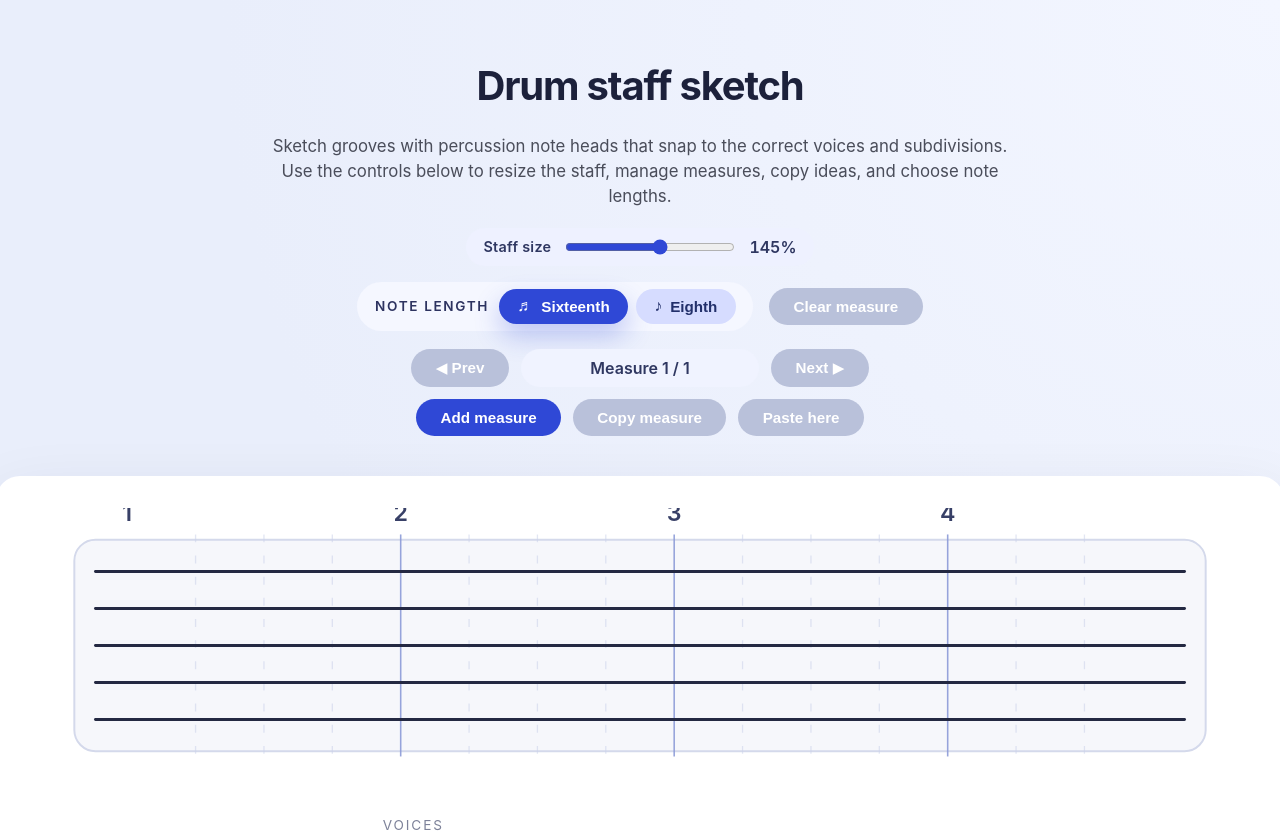
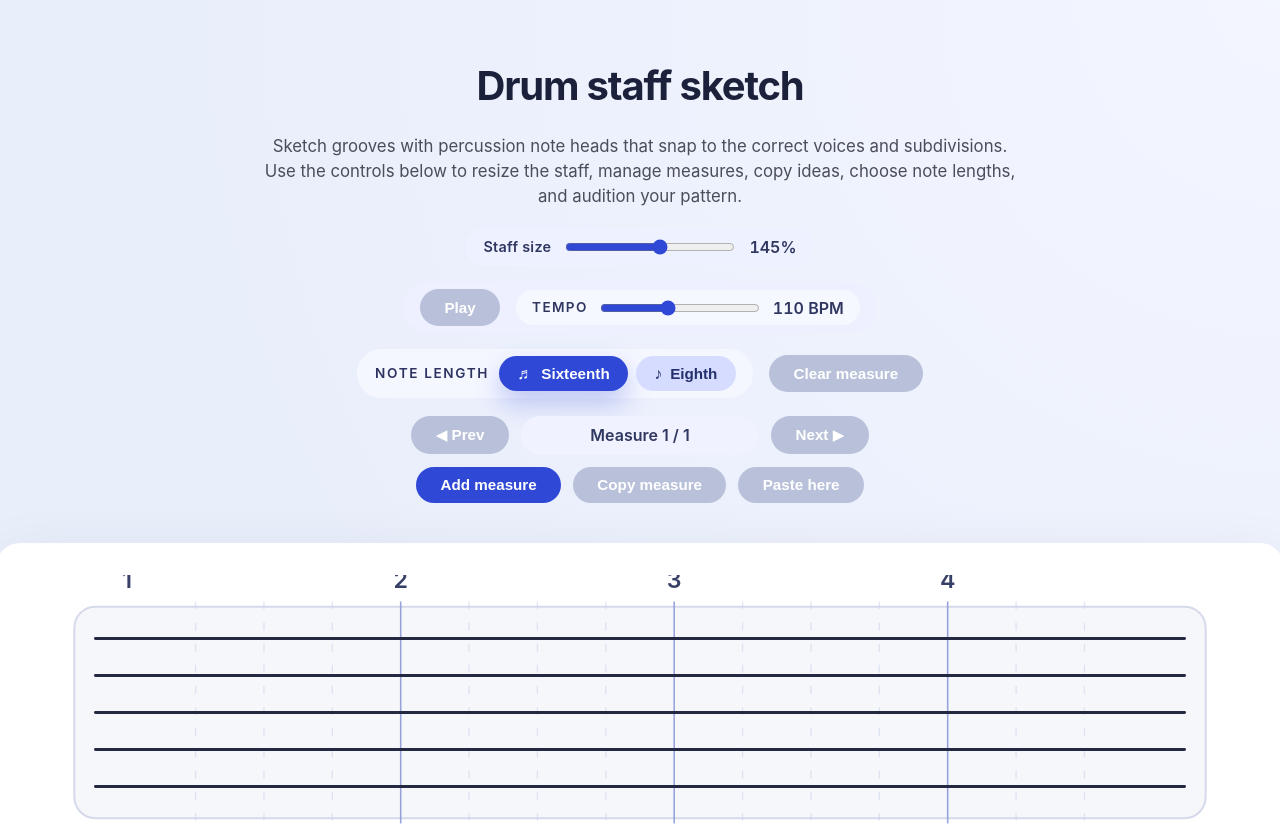
Before and after one commit to chosundeveloper/drumsheet, a React (Vite) app: page / in a window 1280 px wide. Shown: the top 832 px of the page. Built offline with nearby package versions, Linux system fonts and the light colour scheme.

Commit message:
Add basic audio playback with tempo control

```diff
--- a/src/App.css
+++ b/src/App.css
@@ -34,6 +34,55 @@
   justify-content: center;
   flex-wrap: wrap;
   gap: 16px;
+}
+
+.playback-controls {
+  display: flex;
+  align-items: center;
+  gap: 16px;
+  padding: 0.45em 1.1em;
+  border-radius: 999px;
+  background: #eef0ff;
+  color: #2a315c;
+  font-weight: 600;
+}
+
+.play-button.active {
+  background: #f2576d;
+  box-shadow: 0 12px 26px rgba(242, 87, 109, 0.28);
+}
+
+.play-button:disabled {
+  background: #c4cbe6;
+  cursor: default;
+  box-shadow: none;
+}
+
+.tempo-control {
+  display: flex;
+  align-items: center;
+  gap: 10px;
+  padding: 0.35em 1em;
+  border-radius: 999px;
+  background: #f6f8ff;
+  color: #2f3761;
+}
+
+.tempo-control span:first-child {
+  font-size: 0.85rem;
+  letter-spacing: 0.1em;
+  text-transform: uppercase;
+}
+
+.tempo-control input[type='range'] {
+  width: 160px;
+  accent-color: #2f48d6;
+}
+
+.tempo-value {
+  min-width: 72px;
+  text-align: right;
+  font-variant-numeric: tabular-nums;
 }
 
 .pill-button {
@@ -316,6 +365,7 @@
   }
 
   .zoom-control,
+  .playback-controls,
   .duration-controls {
     width: 100%;
     justify-content: center;
@@ -326,6 +376,15 @@
     max-width: 220px;
   }
 
+  .tempo-control {
+    flex-wrap: wrap;
+  }
+
+  .tempo-control input[type='range'] {
+    width: 100%;
+    max-width: 240px;
+  }
+
   .measure-indicator {
     min-width: auto;
   }
--- a/src/App.tsx
+++ b/src/App.tsx
@@ -1,4 +1,4 @@
-import { useMemo, useState } from 'react'
+import { useEffect, useMemo, useRef, useState } from 'react'
 import type { ChangeEvent, MouseEvent as ReactMouseEvent } from 'react'
 import './App.css'
 
@@ -44,6 +44,7 @@ const STAFF = {
 
 const DEFAULT_SUBDIVISIONS = STAFF.subdivisions
 const MEASURES_PER_ROW = 4
+const TEMPO = { min: 60, max: 180, default: 110 } as const
 
 const baseContentWidth = STAFF.width - STAFF.paddingX * 2
 const COLUMN_STEP = baseContentWidth / (STAFF.subdivisions - 1)
@@ -68,6 +69,8 @@ const DURATION_OPTIONS = [
 
 type DurationOption = (typeof DURATION_OPTIONS)[number]
 
+type StoppableNode = AudioScheduledSourceNode
+
 const xForColumnInRow = (column: number, rowStart: number) =>
   STAFF.paddingX + (column - rowStart) * COLUMN_STEP
 const yForRow = (row: number) => topLineY + (row - 1) * noteStep
@@ -84,6 +87,13 @@ function App() {
   const [hoverSlot, setHoverSlot] = useState<HoverSlot | null>(null)
   const [zoom, setZoom] = useState(1.45)
   const [selectedDuration, setSelectedDuration] = useState<DurationOption['value']>(1)
+  const [tempo, setTempo] = useState<number>(TEMPO.default)
+  const [isPlaying, setIsPlaying] = useState(false)
+
+  const audioContextRef = useRef<AudioContext | null>(null)
+  const scheduledStopRef = useRef<number | null>(null)
+  const playingNodesRef = useRef<StoppableNode[]>([])
+  const noiseBufferRef = useRef<AudioBuffer | null>(null)
 
   const measureOffsets = useMemo(() => {
     const offsets: Array<{ start: number; subdivisions: number }> = []
@@ -197,6 +207,173 @@ function App() {
     }
   }
 
+  const stopPlayback = () => {
+    if (scheduledStopRef.current !== null) {
+      window.clearTimeout(scheduledStopRef.current)
+      scheduledStopRef.current = null
+    }
+    playingNodesRef.current.forEach((node) => {
+      try {
+        node.stop()
+      } catch {
+        // node might already be stopped
+      }
+    })
+    playingNodesRef.current = []
+    setIsPlaying(false)
+  }
+
+  useEffect(() => {
+    return () => {
+      stopPlayback()
+      audioContextRef.current?.close().catch(() => undefined)
+    }
+    // eslint-disable-next-line react-hooks/exhaustive-deps
+  }, [])
+
+  const getNoiseBuffer = (ctx: AudioContext) => {
+    if (!noiseBufferRef.current) {
+      const buffer = ctx.createBuffer(1, ctx.sampleRate, ctx.sampleRate)
+      const data = buffer.getChannelData(0)
+      for (let i = 0; i < data.length; i += 1) {
+        data[i] = Math.random() * 2 - 1
+      }
+      noiseBufferRef.current = buffer
+    }
+    return noiseBufferRef.current
+  }
+
+  const triggerSound = (
+    ctx: AudioContext,
+    rowId: NoteRowId,
+    when: number,
+    durationSeconds: number,
+    nodes: StoppableNode[],
+  ) => {
+    const gain = ctx.createGain()
+    gain.connect(ctx.destination)
+
+    const scheduleGainEnvelope = (attack: number, decay: number) => {
+      gain.gain.cancelScheduledValues(when)
+      gain.gain.setValueAtTime(0.0001, when)
+      gain.gain.linearRampToValueAtTime(attack, when + 0.005)
+      gain.gain.exponentialRampToValueAtTime(0.0001, when + decay)
+    }
+
+    if (rowId === 'hh') {
+      const source = ctx.createBufferSource()
+      source.buffer = getNoiseBuffer(ctx)
+      const filter = ctx.createBiquadFilter()
+      filter.type = 'highpass'
+      filter.frequency.setValueAtTime(8000, when)
+      const decay = Math.min(durationSeconds, 0.18)
+      scheduleGainEnvelope(0.7, decay)
+      source.connect(filter)
+      filter.connect(gain)
+      source.start(when)
+      source.stop(when + decay + 0.05)
+      nodes.push(source)
+      return
+    }
+
+    if (rowId === 'sn') {
+      const noise = ctx.createBufferSource()
+      noise.buffer = getNoiseBuffer(ctx)
+      const bandpass = ctx.createBiquadFilter()
+      bandpass.type = 'bandpass'
+      bandpass.frequency.setValueAtTime(1800, when)
+      noise.connect(bandpass)
+      bandpass.connect(gain)
+      const osc = ctx.createOscillator()
+      osc.type = 'triangle'
+      osc.frequency.setValueAtTime(190, when)
+      osc.frequency.exponentialRampToValueAtTime(120, when + 0.2)
+      const oscGain = ctx.createGain()
+      oscGain.gain.setValueAtTime(0.001, when)
+      oscGain.gain.linearRampToValueAtTime(0.25, when + 0.01)
+      oscGain.gain.exponentialRampToValueAtTime(0.001, when + 0.2)
+      osc.connect(oscGain)
+      oscGain.connect(gain)
+      scheduleGainEnvelope(0.9, 0.25)
+      noise.start(when)
+      noise.stop(when + 0.25)
+      osc.start(when)
+      osc.stop(when + 0.25)
+      nodes.push(noise, osc)
+      return
+    }
+
+    if (rowId === 'ht') {
+      const osc = ctx.createOscillator()
+      osc.type = 'sine'
+      osc.frequency.setValueAtTime(320, when)
+      osc.frequency.exponentialRampToValueAtTime(220, when + 0.35)
+      scheduleGainEnvelope(0.8, Math.max(durationSeconds, 0.3))
+      osc.connect(gain)
+      osc.start(when)
+      osc.stop(when + Math.max(durationSeconds, 0.4))
+      nodes.push(osc)
+      return
+    }
+
+    // Kick
+    const osc = ctx.createOscillator()
+    osc.type = 'sine'
+    osc.frequency.setValueAtTime(160, when)
+    osc.frequency.exponentialRampToValueAtTime(55, when + 0.25)
+    scheduleGainEnvelope(1, Math.max(durationSeconds, 0.3))
+    osc.connect(gain)
+    osc.start(when)
+    osc.stop(when + Math.max(durationSeconds, 0.35))
+    nodes.push(osc)
+  }
+
+  const startPlayback = async () => {
+    if (flattenedNotes.length === 0) {
+      return
+    }
+
+    stopPlayback()
+
+    const ctx = (() => {
+      if (audioContextRef.current && audioContextRef.current.state !== 'closed') {
+        return audioContextRef.current
+      }
+      const context = new AudioContext()
+      audioContextRef.current = context
+      return context
+    })()
+
+    if (ctx.state === 'suspended') {
+      try {
+        await ctx.resume()
+      } catch {
+        return
+      }
+    }
+
+    const unitSeconds = (60 / tempo) / 4
+    const startAt = ctx.currentTime + 0.1
+    const nodes: StoppableNode[] = []
+
+    let latestColumn = 0
+    flattenedNotes.forEach((note) => {
+      const when = startAt + note.column * unitSeconds
+      const durationSeconds = Math.max(note.duration * unitSeconds, 0.05)
+      triggerSound(ctx, note.rowId, when, durationSeconds, nodes)
+      latestColumn = Math.max(latestColumn, note.column + note.duration)
+    })
+
+    playingNodesRef.current = nodes
+
+    const totalDurationSeconds = Math.max(latestColumn * unitSeconds + 0.5, 0.5)
+    scheduledStopRef.current = window.setTimeout(() => {
+      stopPlayback()
+    }, totalDurationSeconds * 1000)
+
+    setIsPlaying(true)
+  }
+
   const handlePointerMove = (
     event: ReactMouseEvent<SVGSVGElement>,
     rowStart: number,
@@ -263,6 +440,10 @@ function App() {
 
   const handleZoomChange = (event: ChangeEvent<HTMLInputElement>) => {
     setZoom(Number(event.target.value))
+  }
+
+  const handleTempoChange = (event: ChangeEvent<HTMLInputElement>) => {
+    setTempo(Number(event.target.value))
   }
 
   const handleNoteDurationChange = (value: DurationOption['value']) => {
@@ -430,14 +611,22 @@ function App() {
     )
   }
 
+  const handlePlayButton = () => {
+    if (isPlaying) {
+      stopPlayback()
+      return
+    }
+    void startPlayback()
+  }
+
   return (
     <div className="app">
       <div className="intro">
         <h1>Drum staff sketch</h1>
         <p>
           Sketch grooves with percussion note heads that snap to the correct voices and subdivisions.
-          Use the controls below to resize the staff, manage measures, copy ideas, and choose note
-          lengths.
+          Use the controls below to resize the staff, manage measures, copy ideas, choose note lengths,
+          and audition your pattern.
         </p>
         <div className="controls">
           <label className="zoom-control">
@@ -453,6 +642,31 @@ function App() {
             />
             <span className="zoom-control-value">{zoomLabel}</span>
           </label>
+
+          <div className="playback-controls">
+            <button
+              type="button"
+              className={`pill-button play-button ${isPlaying ? 'active' : ''}`}
+              onClick={handlePlayButton}
+              disabled={flattenedNotes.length === 0}
+            >
+              {isPlaying ? 'Stop' : 'Play'}
+            </button>
+            <label className="tempo-control">
+              <span>Tempo</span>
+              <input
+                type="range"
+                min={TEMPO.min}
+                max={TEMPO.max}
+                step={1}
+                value={tempo}
+                onChange={handleTempoChange}
+                aria-label="Adjust tempo"
+              />
+              <span className="tempo-value">{tempo} BPM</span>
+            </label>
+          </div>
+
           <div className="duration-controls">
             <span className="duration-label">Note length</span>
             <div className="duration-buttons">
@@ -471,6 +685,7 @@ function App() {
               ))}
             </div>
           </div>
+
           <button
             type="button"
             className="pill-button"
```
